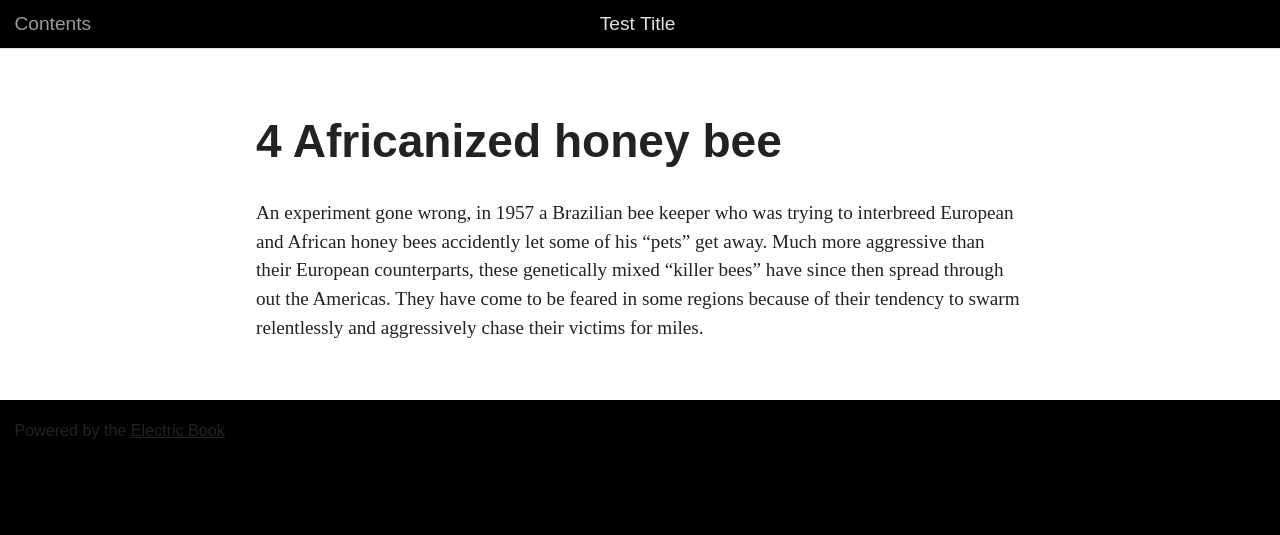
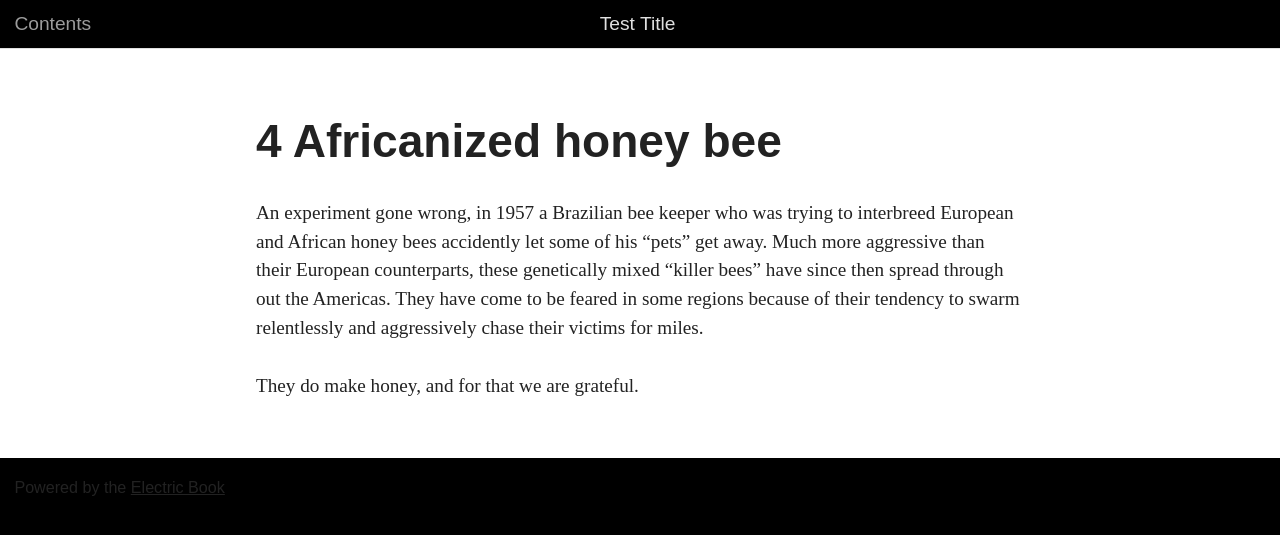
Before and after one commit to arthurattwell/test-eb, a Jekyll site: the page built from book/text/04.md, in a window 1280 px wide. Shown: the top 535 px of the page. Built offline with Jekyll 4.4.1, drawn with Linux system fonts in a browser that asks for light colours.

Commit message:
Add line 9

```diff
--- a/book/text/04.md
+++ b/book/text/04.md
@@ -5,3 +5,5 @@ title: "4. Africanized honey bee"
 # **4** Africanized honey bee
 
 An experiment gone wrong, in 1957 a Brazilian bee keeper who was trying to interbreed European and African honey bees accidently let some of his “pets” get away. Much more aggressive than their European counterparts, these genetically mixed “killer bees” have since then spread through out the Americas. They have come to be feared in some regions because of their tendency to swarm relentlessly and aggressively chase their victims for miles.
+
+They do make honey, and for that we are grateful.
```
